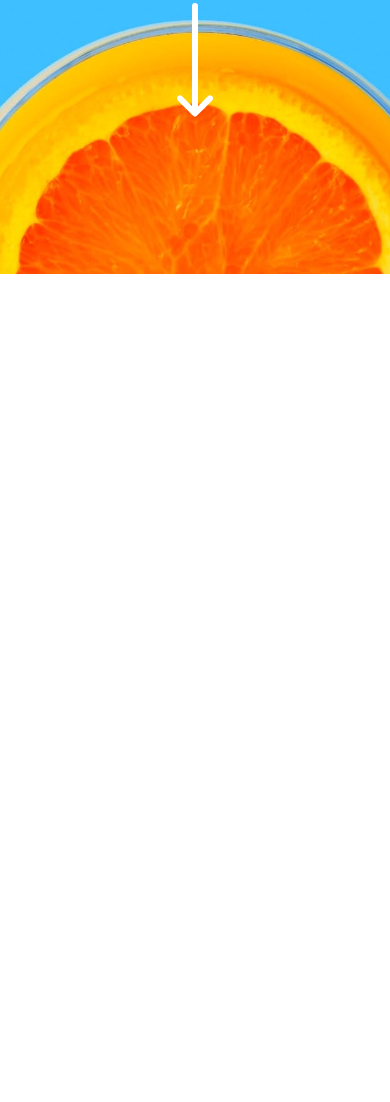
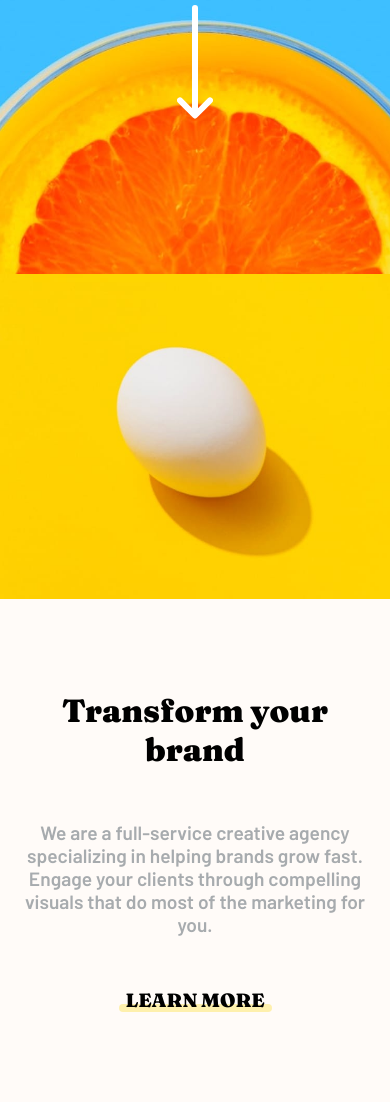
Before and after one commit to NycolleL/sunnyside, a plain HTML site: page index.html in a window 390 px wide. Shown: the part 401-1503 px from the top of the page. Before the commit the page ends 844 px from the top, so only its background shows below. Drawn offline with Linux system fonts and the light colour scheme.

Commit message:
values transform

```diff
--- a/index.html
+++ b/index.html
@@ -22,7 +22,28 @@
         </h1>
         <img class="arrow-down"  src="./images/icon-arrow-down.svg" alt="seta para baixo">
     </header>
-    <main></main>
+    <main>
+        <section class="values">
+            <picture>
+                <source media="(min-width:465px)" srcset="./images/desktop/image-transform.jpg">
+                <img src="./images/mobile/image-transform.jpg" alt="ovo com fundo amarelo">
+            </picture>
+            <div class="description">
+                <div class="description__title">
+                    Transform your brand
+                </div>
+
+                <div class="description__text">
+                    We are a full-service creative agency specializing in helping brands grow fast. Engage your clients through compelling visuals that do most of the marketing for you.
+                </div>
+
+                <div class="description__learn-more">
+                    Learn more
+                    <div class="line line-yellow"></div>
+                </div>
+            </div>
+        </section>
+    </main>
     <footer></footer>
 </body>
 </html>
--- a/style.css
+++ b/style.css
@@ -6,7 +6,7 @@
 
 :root{
     --text-font: 'Barlow', sans-serif;
-    --title-font: 'Fraunce', serif;
+    --title-font: 'Fraunces', serif;
     --red: #fe7867;
     --yellow: #fad400;
     --gray: #a7abae;
@@ -14,11 +14,13 @@
     --graphic-text: #25564b;
     --photography-text: #19536b;
     --footer-bg: #458c7e;
+    --body-bg:#FFFBF8;
 }
 
 
 body{
     font-family: var(--text-font);
+    background-color: var(--body-bg);
 }
 header{
     height: 80vh;
@@ -52,3 +54,54 @@ header h1{
 header .arrow-down{
     place-self: start center;
 }
+
+.values img{
+    width: 100%;
+}
+
+.description{
+    display: grid;
+    padding-block: 64px;
+    place-items: center;
+    height: 500px;
+}
+
+.description__title{
+    font-family: var(--title-font);
+    font-size: 2rem;
+    font-weight: 900;
+    text-align: center;
+    width: 300px;
+}
+
+.description__text{
+    font-size: 1.2rem;
+    font-weight: 600;
+    color: var(--gray);
+    width: 375px;
+    text-align: center;
+}
+
+.description__learn-more{
+    font-family: var(--title-font);
+    font-weight: 900;
+    font-size: 1.2rem;
+    text-transform: uppercase;
+    position: relative;
+}
+
+.line{
+    height: 8px;
+    width: 110%;
+    border-radius: 4px;
+    position: absolute;
+    left: -5%;
+    bottom: 1%;
+    z-index: -1;
+    opacity: 30%;
+}
+
+.line-yellow{
+    background-color: var(--yellow);
+
+}
```
